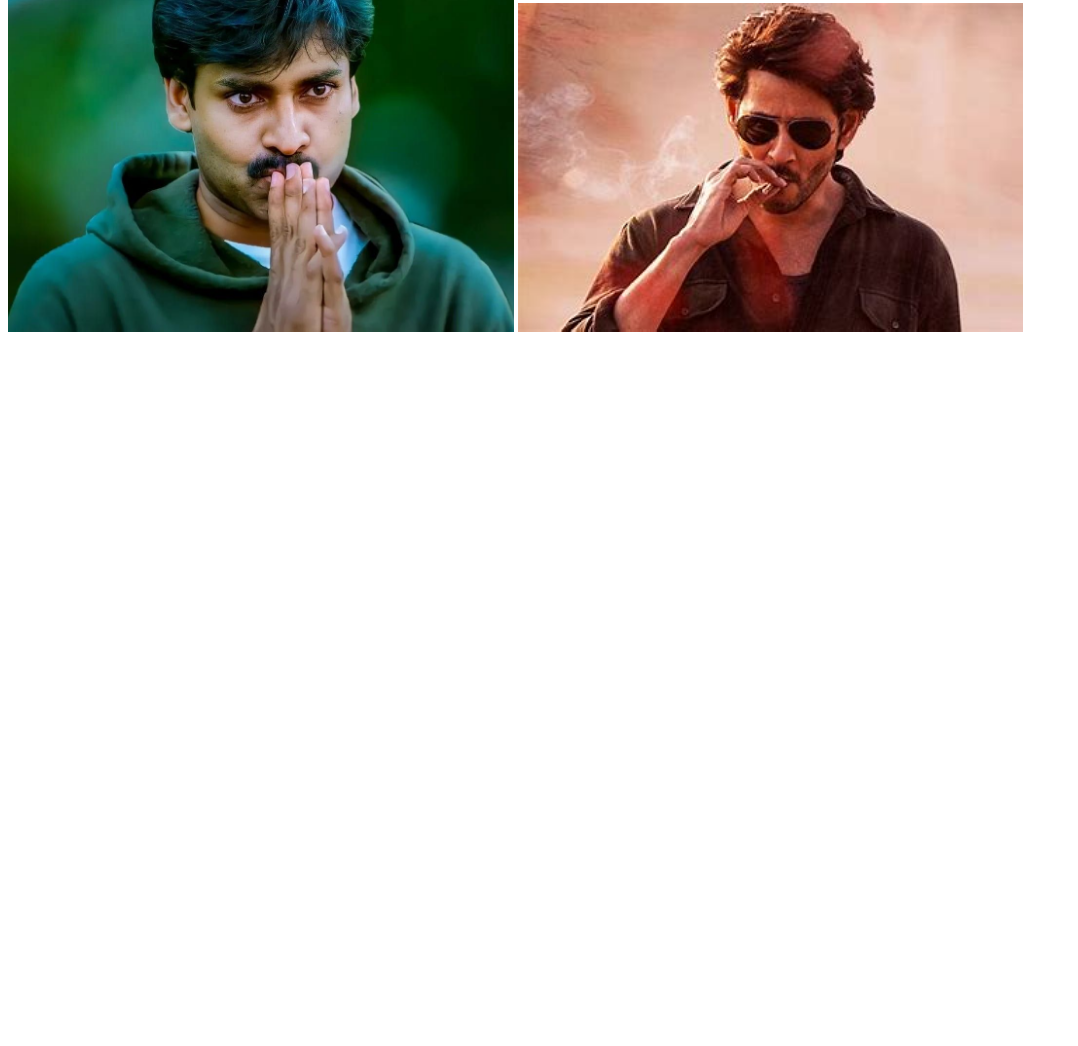
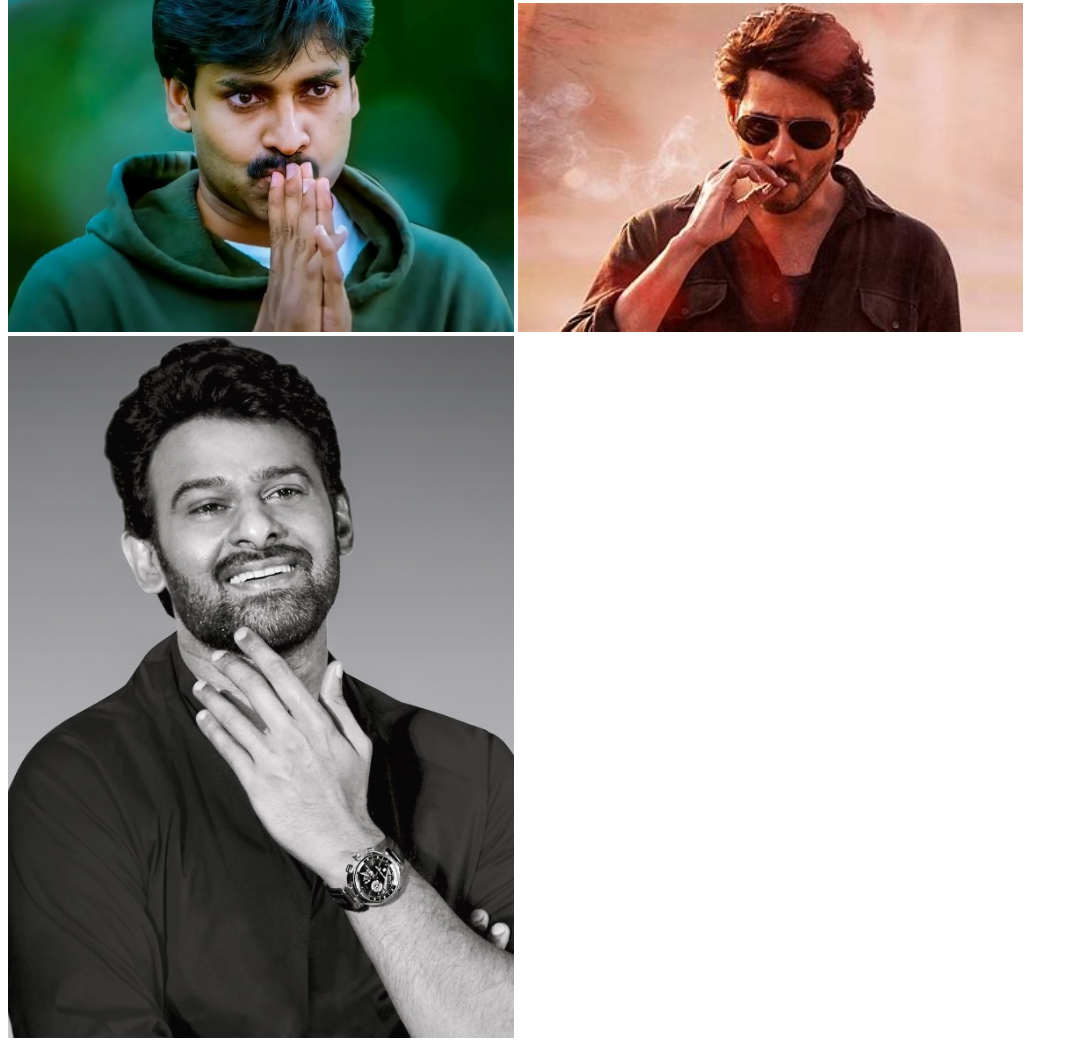
Before and after one commit to Purandish/intro, a plain HTML site: page index.html in a window 1280 px wide. Shown: the part 240-1286 px from the top of the page, without its empty margins (0-1078 px from the left). Before the commit the page ends 800 px from the top, so only its background shows below. Drawn offline with Linux system fonts and the light colour scheme.

Commit message:
added a image file

```diff
--- a/index.html
+++ b/index.html
@@ -5,5 +5,6 @@
 	<h1> M.Purandish software creator </h1>
 	<img width="40%" src="purandish.png">
 	<img width="40%" src="guntur karam.jpg">
+	<img width="40%" src="prabhas.jpg">
 	</body>
 </html>
```
Also changed, not shown: prabhas.jpg (added).
